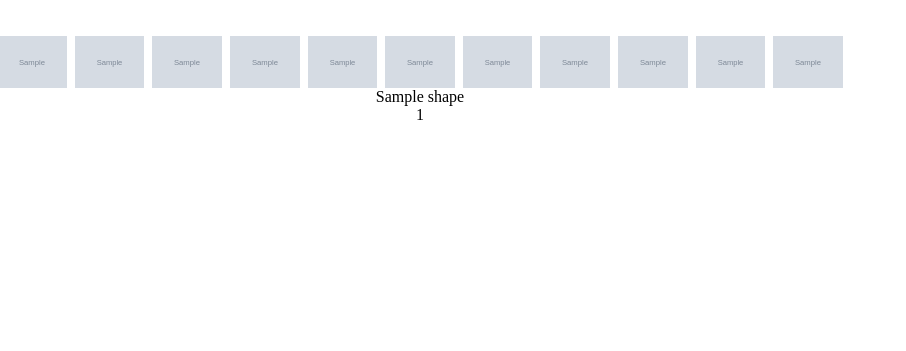
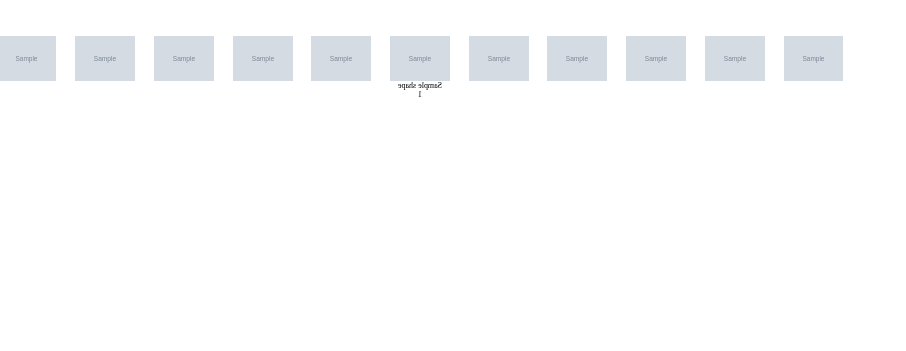
Before and after one commit to kzrob/sc-pod, a Flask app: template templates/gallery.html in a window 1280 px wide. Shown: the part 69-420 px from the top of the page, without its empty margins (0-906 px from the left). Run offline with Flask 3, Linux system fonts and the light colour scheme; the template is opened without the code that fills it: most values are stand-ins (such as "Sample title", 1, 10 or a date in 2020); grey boxes marked "Sample" are stand-in pictures.

Commit message:
fixed styling

```diff
--- a/static/css/gallery.css
+++ b/static/css/gallery.css
@@ -3,16 +3,23 @@
     min-height: 11in;
     padding: 0.25in;
     display: flex;
-    gap: 0.25in;
+    gap: 5mm;
     flex-wrap: wrap;
     align-items: flex-start;
     align-content: start;
 }
 
+p {
+    margin: 0;
+    text-align: center;
+    font-size: 8px;
+    transform: scaleX(-1);
+}
+
 .image-container {
     display: flex;
     justify-content: center;
-    gap: 8px;
+    gap: 5mm;
     break-inside: avoid;
     page-break-inside: avoid;
 }
--- a/templates/gallery.html
+++ b/templates/gallery.html
@@ -23,8 +23,8 @@
                     </div>
                 {% endfor %}
                 </div>
-                <p style="margin: 0; text-align: center;">{{ item.shape }}</p>
-                <p style="margin: 0; text-align: center;">{{ item.id }}</p>
+                <p>{{ item.shape }}</p>
+                <p>{{ item.id }}</p>
             </div>
             {% endfor %}
         </div>
```
